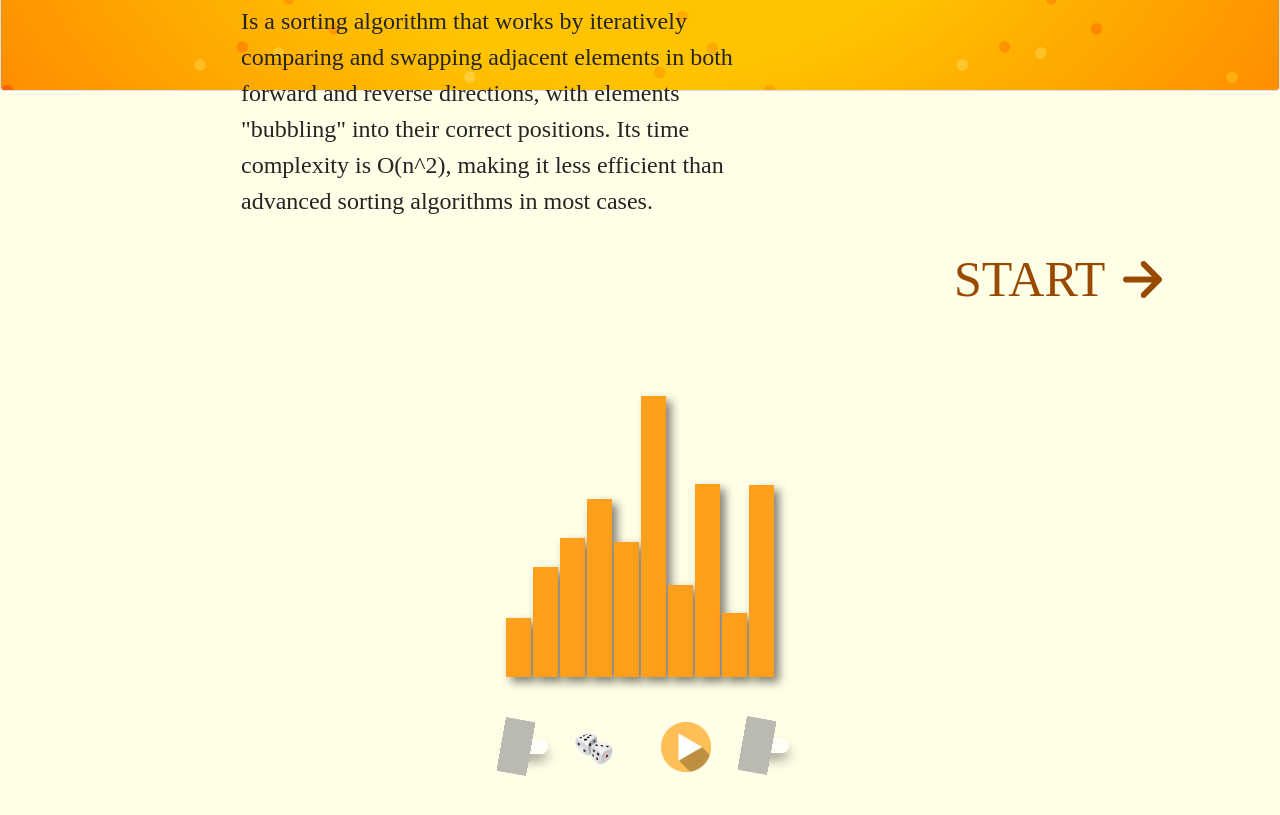
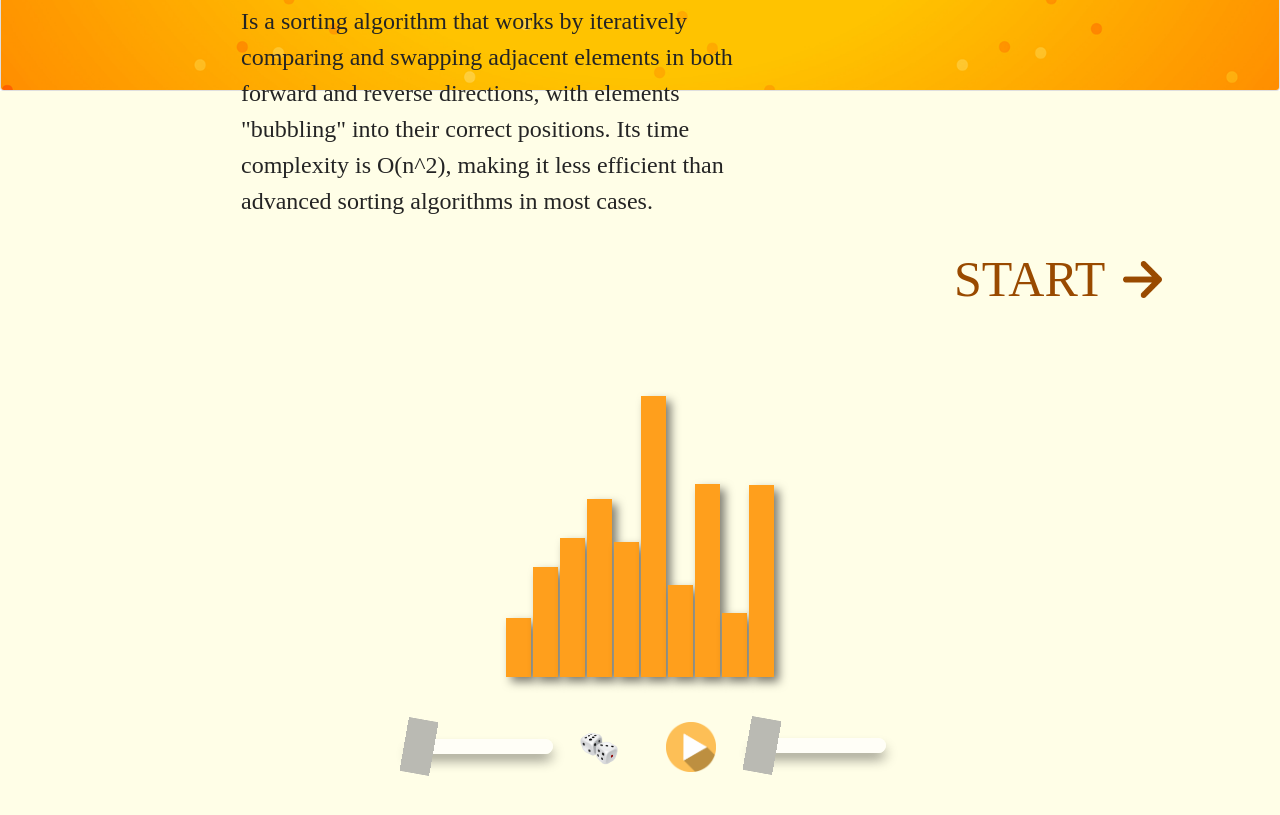
Before and after one commit to kabsmeiou/CocktailSort-Visualizer, a plain HTML site: page index.html in a window 1280 px wide. Shown: the part 532-1347 px from the top of the page. Drawn offline with nearby package versions, Linux system fonts and the light colour scheme.

Commit message:
Freeze slider

```diff
--- a/design.css
+++ b/design.css
@@ -136,7 +136,7 @@ html {
 
 /* slider configs */
 .slidecontainer, .speedSlide {
-    width: 10%; /* Width of the outside container */
+    min-width: 10%; /* Width of the outside container */
 }
 
   /* body of the slider */
```
